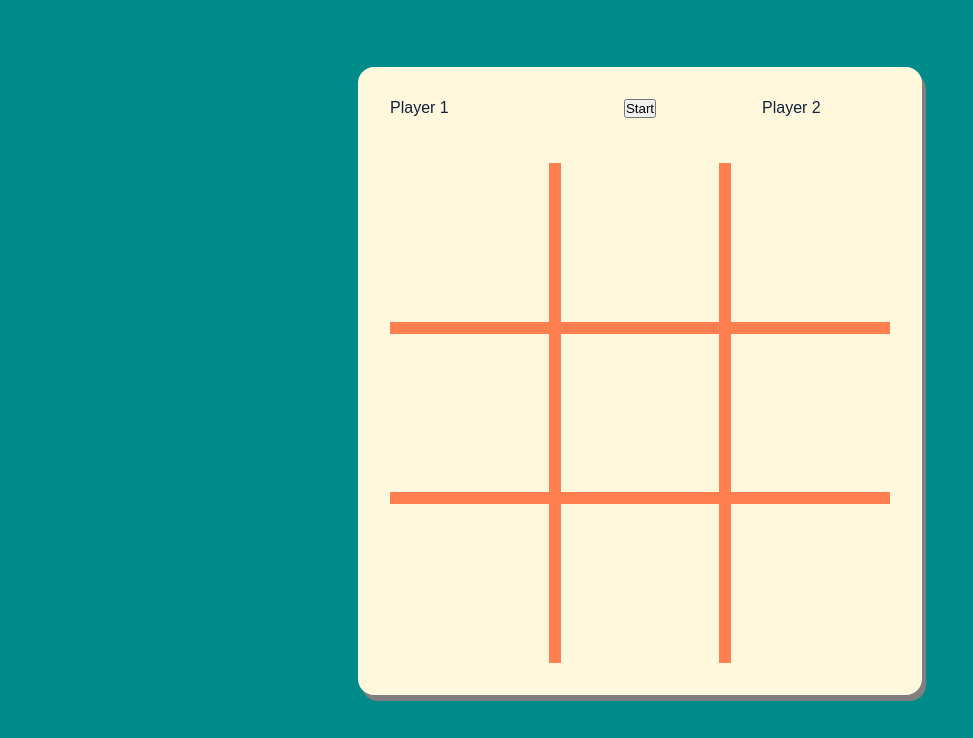
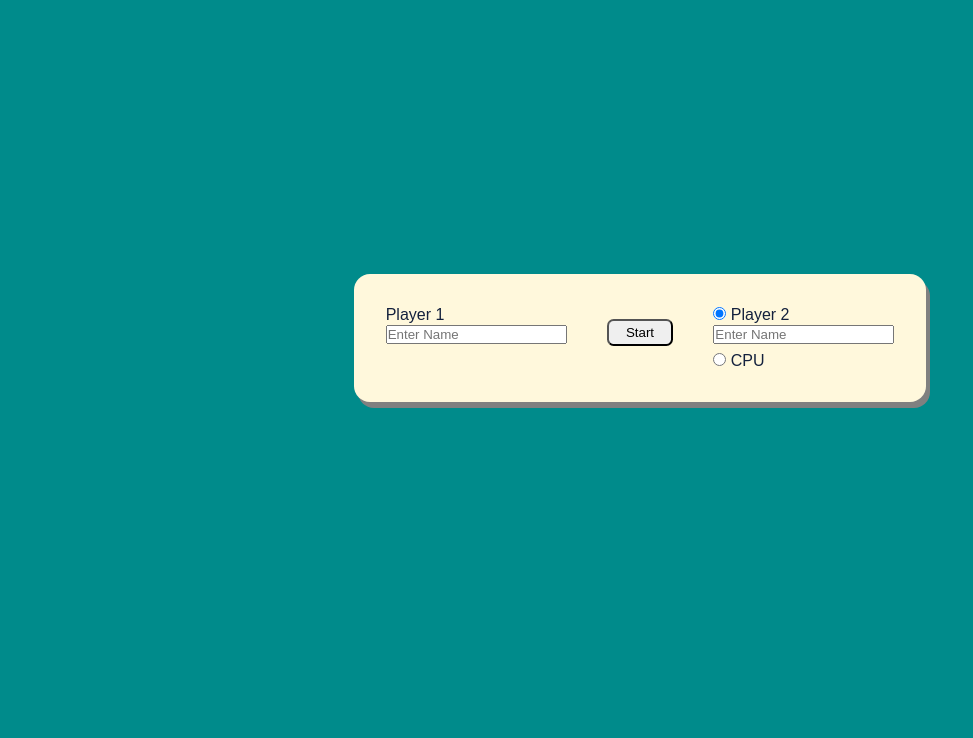
Before and after one commit to Ediful/Tic-Tac-Toe, a plain HTML site: page index.html in a window 1280 px wide. Shown: the part 62-800 px from the top of the page, without its empty margins (0-973 px from the left). Drawn offline with Linux system fonts and the light colour scheme.

Commit message:
added startmenu and started gameplay loop

```diff
--- a/index.html
+++ b/index.html
@@ -7,17 +7,34 @@
 	<link rel='stylesheet' href='styles.css'>
 </head>
 <body>
-	<header id='header'>
-		<h1>Tic Tac Toe</h1>
-	</header>
+	<div id="startmenu-container">
+		<div>
+			<p>Player 1</p>
+			<input type="text" placeholder="Enter Name">
+		</div>
 
-	<div id="contents">
+		<input type="button" id="start-button" value="Start">
+
+		<div>
+			<div>
+				<input type="radio" id="player2" name="player-cpu" checked>
+				<label for="player2">Player 2</label>
+			</div>
+			<input type="text" placeholder="Enter Name">
+			<div id="CPU-radio">
+				<input type="radio" id="CPU" name="player-cpu">
+				<label for="CPU">CPU</label>
+			</div>
+		</div>
+	</div>
+
+	<div id="gameboard-container">
 		<div id="gameboard-header">
 			<div class="player-card">
 				<p>Player 1</p>
 			</div>
 			<div>
-				<input type="button" value="Start">
+				<input type="button" id="reset-button" value="Reset">
 			</div>
 			<div class="player-card">
 				<p>Player 2</p>
--- a/script.js
+++ b/script.js
@@ -1,37 +1,100 @@
 //  Module for gameboard
-//  Handles the setting/getting of the board state
 const gameBoard = (() => {
-  //let array = ["X", "O", "X", "O", "X", "O", "X", "O", "X"];
   let array = ["", "", "", "", "", "", "", "", ""];
-  // const setGameBoard = () => /*something*/; make sure to return it too
+
   const getGameBoard = () => array;
-  return {getGameBoard};
+
+  // added const, might break things
+  const setGameBoard = (index, xo) => {
+    array[index] = xo;
+  };
+
+  return {getGameBoard, setGameBoard};
 })();
+
 
 //  Module for game controller
 const gameController = (() => {
+  // Game states
+  let startmenu = true;
+  let player1 = false;
+  let player2 = false;
+  let gameOver = false;
 
+  // Grid cell buttons
+  const array = Array.from(document.querySelectorAll(".grid-item"));
+
+  // instructions for each state
+  const startMenuState = () => {
+    document.getElementById("start-button").addEventListener("click", startGame)
+  };
+
+  const player1State = () => {
+    console.log("hello");
+    array.forEach(element => element.addEventListener("click", player1Turn));
+  };
+
+  // functions used by each state
+  // remember to remove added listeners to avoid trash build up
+  const startGame = () => {
+    displayController.hideStartMenu();
+    displayController.showGameboard();
+    startmenu = false;
+    player1 = true;
+  };
+
+  const player1Turn = () => {
+    console.log("hello");
+    gameBoard.setGameBoard(this, "X"); // set gameboard element to "X"
+    //displayController.displayTurn(this); // display player 1 selection
+    // player1 = false;
+    // player2 = true;
+  }
+
+  // Flow of game states
+  if (startmenu) startMenuState();
+  if (player1) player1State();
 })();
 
+
 //  Module for display controller
-//  Handles display of X/O and Turn Status
-//  Also Start Menu (name input, start/restart button, congragulations, Player 2/CPU)
 const displayController = (() => {
   let array = gameBoard.getGameBoard();
-  // may turn into a function, need id and index
-  document.getElementById("0").value = array[0];
-  document.getElementById("1").value = array[1];
-  document.getElementById("2").value = array[2];
-  document.getElementById("3").value = array[3];
-  document.getElementById("4").value = array[4];
-  document.getElementById("5").value = array[5];
-  document.getElementById("6").value = array[6];
-  document.getElementById("7").value = array[7];
-  document.getElementById("8").value = array[8];
+
+  const displayTurn = (id, index) => {
+    document.getElementById(id).value = array[index];
+  };
+
+  const hideStartMenu = () => {
+    document.getElementById("startmenu-container").style.display = "none";
+  };
+
+  const showGameboard = () => {
+    document.getElementById("gameboard-container").style.display = "block";
+  };
+
+  return {displayTurn, hideStartMenu, showGameboard};
 })();
+
 
 //  Factory for players
 const Player = (name) => {
   const getName = () => name;
   return {getName};
 };
+
+/*
+// maybe move this stuff to gameController/displayController
+function resetGame() {
+  document.getElementById("startmenu-container").style.display = "flex";
+  document.getElementById("gameboard-container").style.display = "none";
+}
+
+function startGame() {
+  document.getElementById("startmenu-container").style.display = "none";
+  document.getElementById("gameboard-container").style.display = "block";
+}
+
+document.getElementById("start-button").addEventListener("click", startGame);
+document.getElementById("reset-button").addEventListener("click", resetGame);
+*/
--- a/styles.css
+++ b/styles.css
@@ -1,26 +1,44 @@
 * {
   margin: 0px;
   padding: 0px;
+  box-sizing: border-box;
 }
 
-html, body {
+body {
   font-family: 'Montserrat', sans-serif;
   background-color: darkcyan;
   color: #14213d;
-  height: 100%;
+  height: 100vh;
   font-size: 16px;
+  display: flex;
+  justify-content: center;
+  align-items: center;
 }
 
-#header {
+#startmenu-container {
   display: flex;
-  justify-content: space-between;
-  padding: 10px 20px;
+  background-color: cornsilk;
+  padding: 2em;
+  border-radius: 1em;
+  box-shadow: 4px 6px grey;
+  line-height: 1.15;
 }
 
-#contents {
+#start-button {
+  border-radius: 0.5em;
+  width: 5em;
+  height: 2em;
+  margin: 1em 3em;
+}
+
+#CPU-radio {
+  padding-top: 0.5em;
+}
+
+#gameboard-container {
+  display: none;
   width: 500px;
   background-color: cornsilk;
-  margin: 4.5em auto;
   padding: 2em;
   border-radius: 1em;
   box-shadow: 4px 6px grey;
@@ -40,8 +58,6 @@ html, body {
 #gameboard {
   display: grid;
   background-color: coral;
-  height: 500px;
-  width: 500px;
   grid-template-columns: repeat(3, auto);
   grid-template-rows: repeat(3, auto);
   grid-gap: 0.75em;
```
